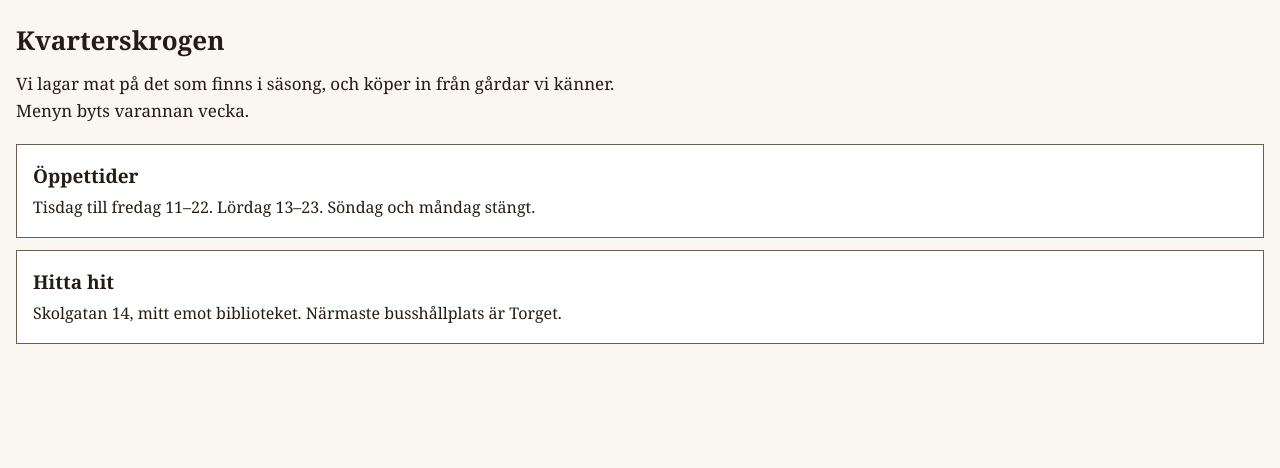
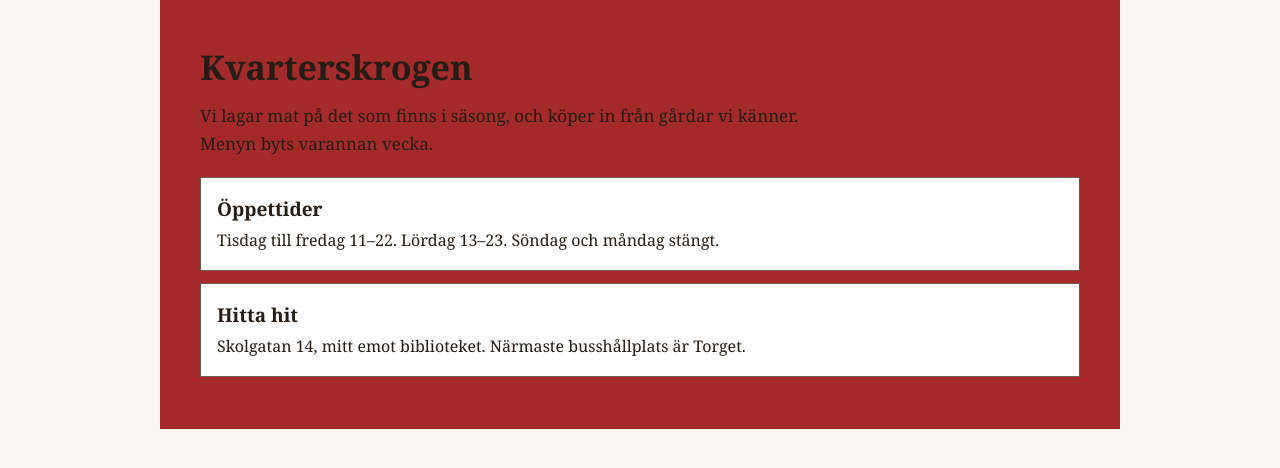
Before and after one commit to chasacademy-sandra-larsson/code-along-responsive-design-260929, a plain HTML site: page 2-media-queries/index.html in a window 1280 px wide. Drawn offline with Linux system fonts and the light colour scheme.

Commit message:
completed ex 2

```diff
--- a/1-enheter/css/index.css
+++ b/1-enheter/css/index.css
@@ -22,6 +22,7 @@ html {
     /* Per default: font-size: 100%; = 16px
     /* 62.5 % av användarens grundstorlek ger 1 rem = 10px */
  } /* Om inte detta sätts så är 1 rem = 16px */
+
 
 body {
     font-family: Georgia, 'Times New Roman', serif;
--- a/2-media-queries/css/index.css
+++ b/2-media-queries/css/index.css
@@ -78,3 +78,31 @@ h1 {
 /* Luft när det finns plats. Brytpunkten är vald genom att dra i
    fönstret tills marginalerna kändes för snåla — inte för att
    600 är ett rundt tal. */
+
+
+   @media (min-width: 600px) {
+
+        .sida {
+            padding: 3.2rem 2.4rem;
+            background-color: aqua; /* test */
+        }
+
+        h1 {
+            font-size: 3.4rem;
+        }
+
+
+   }
+
+
+   @media (min-width: 1000px) {
+
+    .sida {
+        background-color: brown; /* test */
+        max-width: 96rem;
+        margin: 0 auto;
+        padding: 4rem;
+    }
+
+
+   }
```
